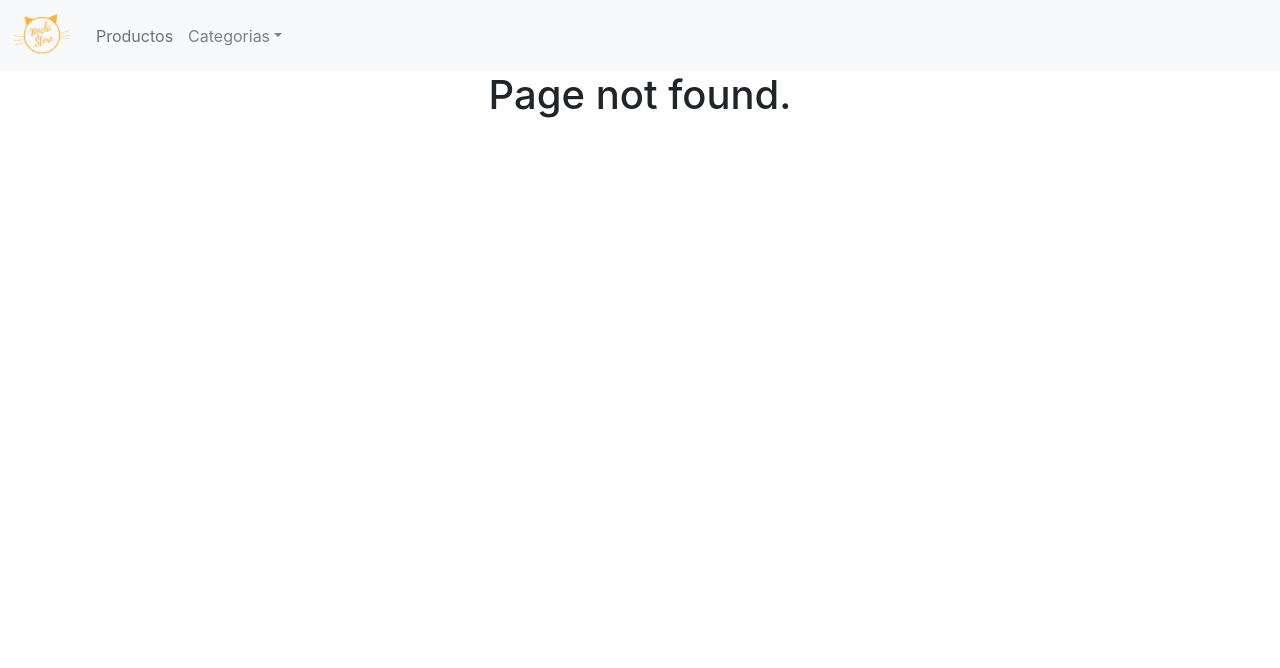
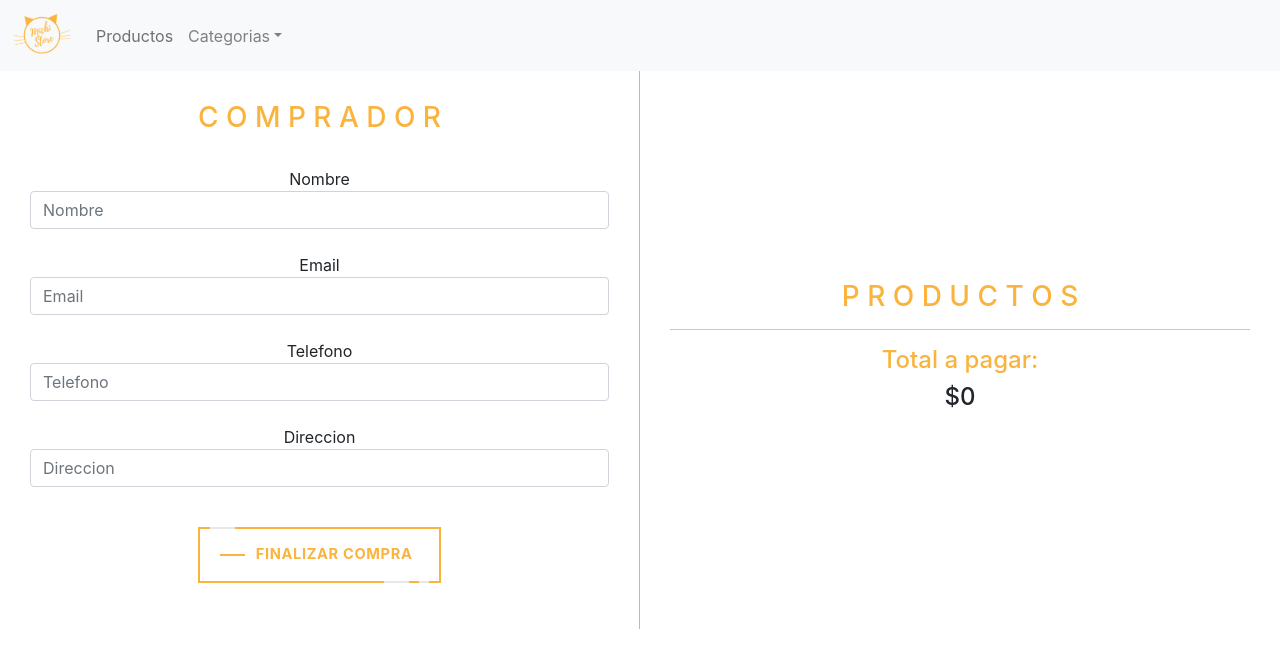
Before and after one commit to MauZamoraM/MichiStore, a React (Create React App) app: page /carrito/finalizar in a window 1280 px wide. Before the commit this address had no page. Shown: the top 668 px of the page. Built offline with nearby package versions, Linux system fonts and the light colour scheme.

Commit message:
Formulario

```diff
--- a/src/App.js
+++ b/src/App.js
@@ -6,6 +6,7 @@ import { BrowserRouter, Routes, Route } from 'react-router-dom';
 import { Inicio } from './components/Inicio/Inicio';
 import { Cart } from './components/Cart/Cart';
 import { CartContextProvider } from './context/CartContext';
+import { Finalizar } from './components/FinalizarCompra/Finalizar';
 
 function App() {
 	return (
@@ -36,6 +37,10 @@ function App() {
 							path="/cart"
 							element={<Cart titulo="C A R R I T O" />}
 						/>
+						<Route
+							path="/carrito/finalizar"
+							element={<Finalizar />}
+						/>
 					</Routes>
 				</BrowserRouter>
 			</CartContextProvider>
--- a/src/components/Cart/Cart.js
+++ b/src/components/Cart/Cart.js
@@ -1,100 +1,11 @@
-import { useContext, useState } from 'react';
+import { useContext } from 'react';
 import ContextCart from '../../context/CartContext';
 import { CartDetail } from './CartDetail';
 import { Link } from 'react-router-dom';
-import {
-	addDoc,
-	collection,
-	getDocs,
-	query,
-	where,
-	documentId,
-	writeBatch,
-} from 'firebase/firestore';
-import { db } from '../../service/firebase';
 import './Cart.css';
 
 export const Cart = ({ titulo }) => {
 	const { cart, total, setCart } = useContext(ContextCart);
-	const [loading, setLoading] = useState(false);
-
-	const createOrder = () => {
-		setLoading(true);
-		const obj = {
-			buyer: {
-				nombre: 'Oscar',
-				email: 'oscar@gmail.com',
-				telefono: '12121212',
-				direccion: 'Mexico',
-			},
-			items: cart,
-			total: total,
-		};
-
-		const ids = cart.map((prod) => prod.id);
-
-		const batch = writeBatch(db);
-
-		const fueraStock = [];
-
-		const collectionRef = collection(db, 'productos');
-
-		getDocs(query(collectionRef, where(documentId(), 'in', ids)))
-			.then((response) => {
-				response.docs.forEach((doc) => {
-					const dataDoc = doc.data();
-					const prodCantidad = cart.find(
-						(prod) => prod.id === doc.id,
-					)?.cantidad;
-
-					if (dataDoc.stock >= prodCantidad) {
-						batch.update(doc.ref, {
-							stock: dataDoc.stock - prodCantidad,
-						});
-					} else {
-						fueraStock.push({ id: doc.id, ...dataDoc });
-					}
-				});
-			})
-			.then(() => {
-				if (fueraStock.length === 0) {
-					const collectionRef = collection(db, 'ordenes');
-
-					return addDoc(collectionRef, obj);
-				} else {
-					return Promise.reject({
-						type: 'out_stock',
-						productos: fueraStock,
-					});
-				}
-			})
-			.then(({ id }) => {
-				batch.commit();
-				setCart([]);
-			})
-			.catch((error) => {
-				console.log(error);
-			})
-			.finally(() => {
-				setLoading(false);
-			});
-
-		// const collectionRef = collection(db, 'ordenes');
-
-		// addDoc(collectionRef, obj).then(({ id }) => {
-		// 	console.log(`Se creo la orden con el id ${id}`);
-		// });
-	};
-
-	if (loading) {
-		return (
-			<svg className="loader" viewBox="0 0 100 100">
-				<circle className="moon moon-back"></circle>
-				<circle className="planet"></circle>
-				<circle className="moon moon-front"></circle>
-			</svg>
-		);
-	}
 
 	if (cart.length === 0) {
 		return (
@@ -140,12 +51,14 @@ export const Cart = ({ titulo }) => {
 				<h4 className="m-3" style={{ color: 'gray' }}>
 					Total a pagar: ${total}
 				</h4>
-				<div className="m-3 fancy" onClick={createOrder}>
-					<span className="top-key"></span>
-					<span className="text">Finalizar compra</span>
-					<span className="bottom-key-1"></span>
-					<span className="bottom-key-2"></span>
-				</div>
+				<Link to="/carrito/finalizar">
+					<div className="m-3 fancy">
+						<span className="top-key"></span>
+						<span className="text">Finalizar compra</span>
+						<span className="bottom-key-1"></span>
+						<span className="bottom-key-2"></span>
+					</div>
+				</Link>
 			</div>
 		);
 	}
--- /dev/null
+++ b/src/components/FinalizarCompra/Finalizar.js
@@ -0,0 +1,194 @@
+import React, { useContext, useState } from 'react';
+import ContextCart from '../../context/CartContext';
+import './finalizar.css';
+import {
+	addDoc,
+	collection,
+	getDocs,
+	query,
+	where,
+	documentId,
+	writeBatch,
+} from 'firebase/firestore';
+import { db } from '../../service/firebase';
+import { Orden } from './Orden';
+
+export const Finalizar = () => {
+	const { cart, total, setCart } = useContext(ContextCart);
+
+	const [nombre, setNombre] = useState('');
+	const [email, setEmail] = useState('');
+	const [telefono, setTelefono] = useState('');
+	const [direccion, setDireccion] = useState('');
+	const [loading, setLoading] = useState(false);
+	const [Navegar, setNavegar] = useState(false);
+	const [compra, setCompra] = useState('');
+
+	if (Navegar) {
+		return (
+			<div>
+				<Orden compra={compra} />
+			</div>
+		);
+	}
+
+	const handleNombre = (e) => {
+		setNombre(e.target.value);
+	};
+	const handleEmail = (e) => {
+		setEmail(e.target.value);
+	};
+	const handleTelefono = (e) => {
+		setTelefono(e.target.value);
+	};
+	const handleDireccion = (e) => {
+		setDireccion(e.target.value);
+	};
+
+	const createOrder = () => {
+		setLoading(true);
+		const obj = {
+			buyer: {
+				nombre,
+				email,
+				telefono,
+				direccion,
+			},
+			items: cart,
+			total: total,
+		};
+
+		const ids = cart.map((prod) => prod.id);
+
+		const batch = writeBatch(db);
+
+		const fueraStock = [];
+
+		const collectionRef = collection(db, 'productos');
+
+		getDocs(query(collectionRef, where(documentId(), 'in', ids)))
+			.then((response) => {
+				response.docs.forEach((doc) => {
+					const dataDoc = doc.data();
+					const prodCantidad = cart.find(
+						(prod) => prod.id === doc.id,
+					)?.cantidad;
+
+					if (dataDoc.stock >= prodCantidad) {
+						batch.update(doc.ref, {
+							stock: dataDoc.stock - prodCantidad,
+						});
+					} else {
+						fueraStock.push({ id: doc.id, ...dataDoc });
+					}
+				});
+			})
+			.then(() => {
+				if (fueraStock.length === 0) {
+					const collectionRef = collection(db, 'ordenes');
+					return addDoc(collectionRef, obj);
+				} else {
+					return Promise.reject({
+						type: 'out_stock',
+						productos: fueraStock,
+					});
+				}
+			})
+			.then(({ id }) => {
+				batch.commit();
+				setCart([]);
+				setNavegar(true);
+				setCompra(id);
+			})
+			.catch((error) => {
+				console.log(error);
+			})
+			.finally(() => {
+				setLoading(false);
+			});
+	};
+
+	if (loading) {
+		return (
+			<svg className="loader" viewBox="0 0 100 100">
+				<circle className="moon moon-back"></circle>
+				<circle className="planet"></circle>
+				<circle className="moon moon-front"></circle>
+			</svg>
+		);
+	}
+
+	return (
+		<div className="finalizar-container animate__animated animate__fadeIn">
+			<div className="formulario">
+				<h3 className="texto-orden">C O M P R A D O R</h3>
+				<br />
+				<label>Nombre</label>
+				<input
+					className="form-control"
+					type="text"
+					name="nombre"
+					value={nombre}
+					placeholder="Nombre"
+					onChange={handleNombre}
+				></input>
+				<br />
+				<label>Email</label>
+				<input
+					className="form-control"
+					type="email"
+					placeholder="Email"
+					name="email"
+					value={email}
+					onChange={handleEmail}
+				></input>
+				<br />
+				<label>Telefono</label>
+				<input
+					className="form-control"
+					type="text"
+					placeholder="Telefono"
+					name="telefono"
+					value={telefono}
+					onChange={handleTelefono}
+				></input>
+				<br />
+				<label>Direccion</label>
+				<input
+					className="form-control"
+					type="text"
+					placeholder="Direccion"
+					name="direccion"
+					value={direccion}
+					onChange={handleDireccion}
+				></input>
+				<br />
+				<div className="m-3 fancy" onClick={createOrder}>
+					<span className="top-key"></span>
+					<span className="text">Finalizar compra</span>
+					<span className="bottom-key-1"></span>
+					<span className="bottom-key-2"></span>
+				</div>
+			</div>
+			<div className="detalles-pagar">
+				<h3 className="texto-orden">P R O D U C T O S</h3>
+				<hr />
+				<div>
+					{cart.map((response) => {
+						return (
+							<div key={response.id}>
+								<p>
+									{response.nombre} - ${response.precio}
+								</p>
+								<p>Cantidad: {response.cantidad}</p>
+								<hr />
+							</div>
+						);
+					})}
+				</div>
+				<h4 className="texto-orden">Total a pagar:</h4>
+				<h4>${total}</h4>
+			</div>
+		</div>
+	);
+};
--- /dev/null
+++ b/src/components/FinalizarCompra/Orden.js
@@ -0,0 +1,15 @@
+import React from 'react';
+import { Link } from 'react-router-dom';
+
+export const Orden = ({ compra }) => {
+	return (
+		<div className="animate__animated animate__fadeIn">
+			<img className="img-orden" src="/MichiLogo.png" alt="" />
+			<h1 className="texto-orden">Gracias por su preferencia!</h1>
+			<h4 className="texto-orden">Su id de compra es: {compra}</h4>
+			<Link style={{ color: '#fab43d' }} to="/productos">
+				<h2>- Seguir comprando... -</h2>
+			</Link>
+		</div>
+	);
+};
--- /dev/null
+++ b/src/components/FinalizarCompra/finalizar.css
@@ -0,0 +1,21 @@
+.finalizar-container {
+	display: flex;
+	justify-content: center;
+	align-items: center;
+	flex-wrap: wrap;
+}
+.formulario,
+.detalles-pagar {
+	padding: 30px;
+	width: 50%;
+}
+.formulario {
+	border-right: 1px solid #fab43d;
+}
+.img-orden {
+	margin-top: 20px;
+	width: 200px;
+}
+.texto-orden {
+	color: #fab43d;
+}
```
